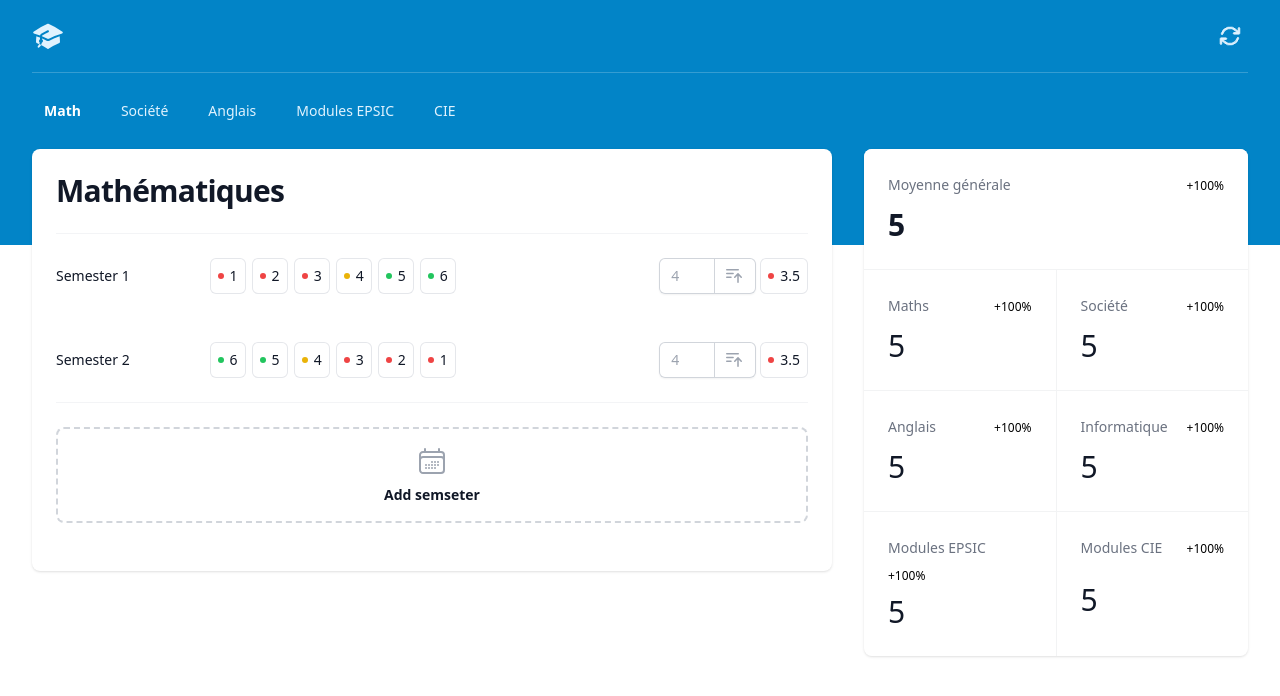
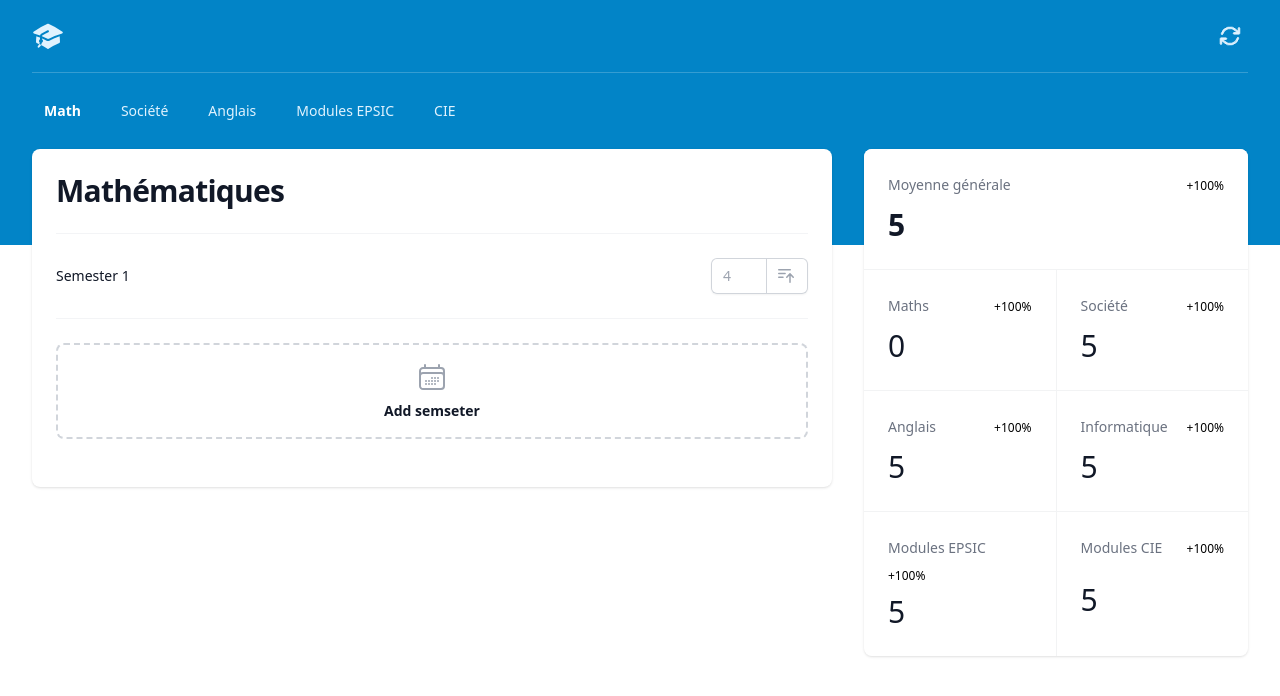
Before and after one commit to Rignchen/grades-calculator, an Angular app: page / in a window 1280 px wide. Shown: the top 696 px of the page. Built offline with nearby package versions, Linux system fonts and the light colour scheme.

Commit message:
calculate average

```diff
--- a/src/app/app.component.html
+++ b/src/app/app.component.html
@@ -117,13 +117,14 @@
                     </h2>
                   </div>
                   <div class="mt-4 flex md:ml-4 md:mt-0" id="currentAverage">
+                    <app-grade [grade]="average" *ngIf="average != 0"></app-grade>
                   </div>
                 </div>
 
                 <div class="mt-6 border-t border-gray-100">
                   <dl class="divide-y divide-gray-100">
                     <div>
-                      <app-semester [semester]="semester" [semester-number]="index+1" *ngFor="let semester of semesters; let index = index"></app-semester>
+                      <app-semester [semester]="semester" [semester-number]="index+1" *ngFor="let semester of semesters; let index = index" (averageChange)="updateAverage($event)"></app-semester>
                     </div>
                     <div class="px-4 py-6 sm:gap-4 sm:px-0" *ngIf="semesters.length < 8">
                       <button
@@ -193,7 +194,7 @@
                   <dd
                     class="w-full flex-none text-3xl font-medium leading-10 tracking-tight text-gray-900"
                   >
-                    5
+                    {{ average }}
                   </dd>
                 </div>
                 <div
--- a/src/app/app.component.ts
+++ b/src/app/app.component.ts
@@ -2,13 +2,24 @@ import {Component, signal} from '@angular/core';
 import { CommonModule } from '@angular/common';
 import { RouterOutlet } from '@angular/router';
 import { SemesterComponent } from "./semester/semester.component";
+import {GradeComponent} from "./grade/grade.component";
+import {FormsModule} from "@angular/forms";
+import {round} from "../lib";
 
 @Component({
   selector: 'app-root',
   standalone: true,
-  imports: [CommonModule, RouterOutlet, SemesterComponent],
+  imports: [CommonModule, RouterOutlet, SemesterComponent, GradeComponent, FormsModule],
   templateUrl: './app.component.html'
 })
 export class AppComponent {
-  semesters: number[][] = [[1,2,3,4,5,6],[6,5,4,3,2,1]];
+  semesters: number[][] = [[]];
+  sum = 0;
+  average = 0;
+
+  updateAverage($event: number[]) {
+    this.sum -= $event[0];
+    this.sum += $event[1];
+    this.average = round(this.sum / this.semesters.filter(a => a.length > 0).length, 0.5)
+  }
 }
--- a/src/app/semester/semester.component.html
+++ b/src/app/semester/semester.component.html
@@ -19,7 +19,7 @@
           </button>
         </div>
       </div>
-      <app-grade [grade]="round(sum / semester.length, 0.5)" class="ml-1"></app-grade>
+      <app-grade [grade]="average" class="ml-1" *ngIf="sum != 0"></app-grade>
     </div>
   </dd>
 </div>
--- a/src/app/semester/semester.component.ts
+++ b/src/app/semester/semester.component.ts
@@ -1,5 +1,5 @@
-import {Component, Input, signal} from '@angular/core';
-import {NgForOf} from "@angular/common";
+import {Component, EventEmitter, Input, Output, signal} from '@angular/core';
+import {NgForOf, NgIf} from "@angular/common";
 import {GradeComponent} from "../grade/grade.component";
 import {round} from "../../lib";
 import {FormsModule} from "@angular/forms";
@@ -10,20 +10,27 @@ import {FormsModule} from "@angular/forms";
   imports: [
     NgForOf,
     GradeComponent,
-    FormsModule
+    FormsModule,
+    NgIf
   ],
   templateUrl: './semester.component.html'
 })
 export class SemesterComponent {
   @Input() semester!: number[];
   @Input('semester-number') semesterNumber!: number;
-  sum: number = 1 + 2 + 3 + 4 + 5 + 6;
+  @Output() averageChange = new EventEmitter<number[]>();
+  average = 0;
+  sum: number = 0;
   newGrade!: number;
 
   addGrade(grade: number) {
     if (grade >= 1 && grade <= 6 && grade % 0.5 === 0) {
       this.semester.push(grade);
       this.sum += grade;
+      const old_average = this.average;
+      this.average = round(this.sum / this.semester.length, 0.5);
+      if (old_average !== this.average)
+        this.averageChange.emit([old_average, this.average]);
     }
   }
 
```
